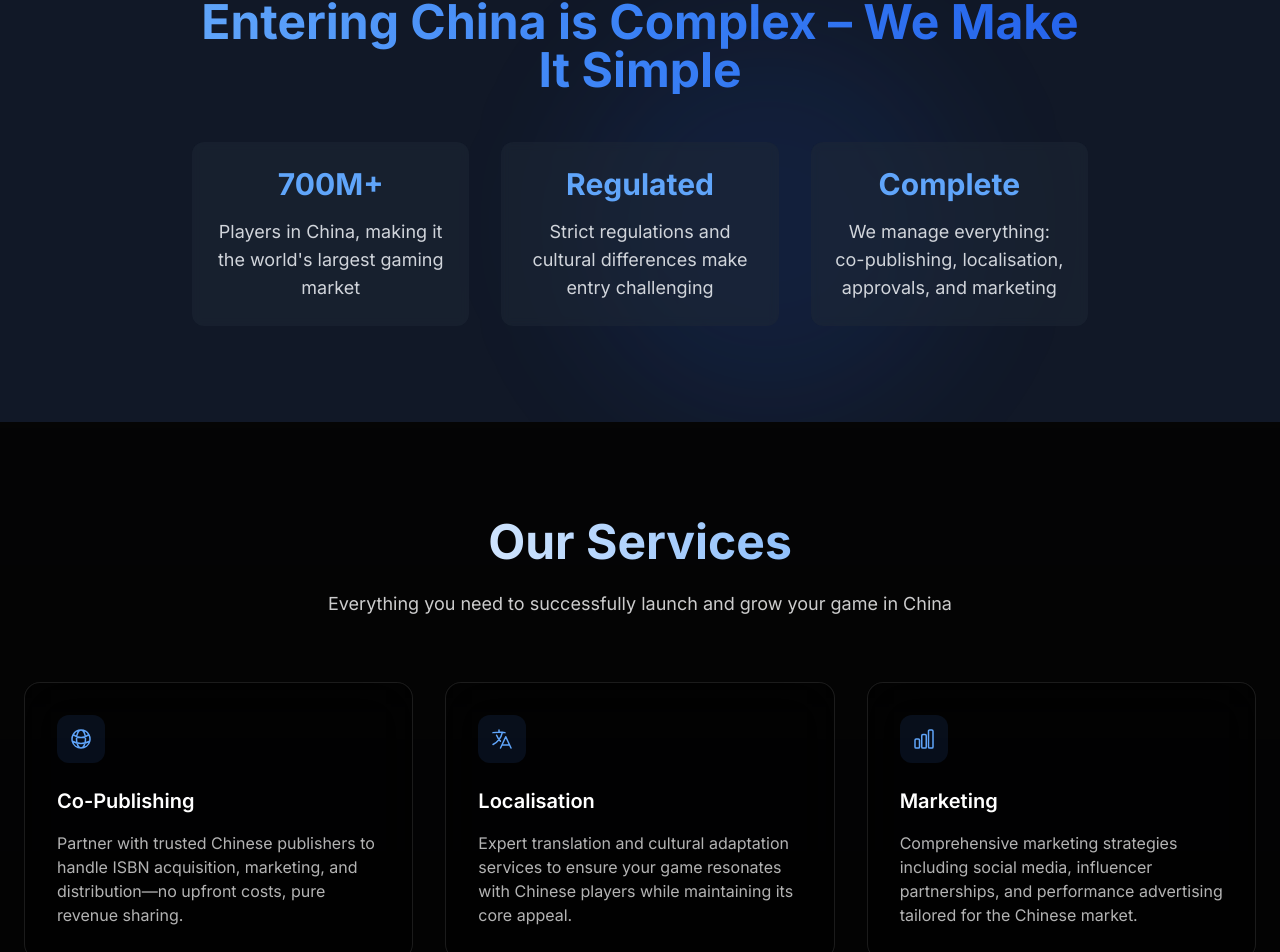
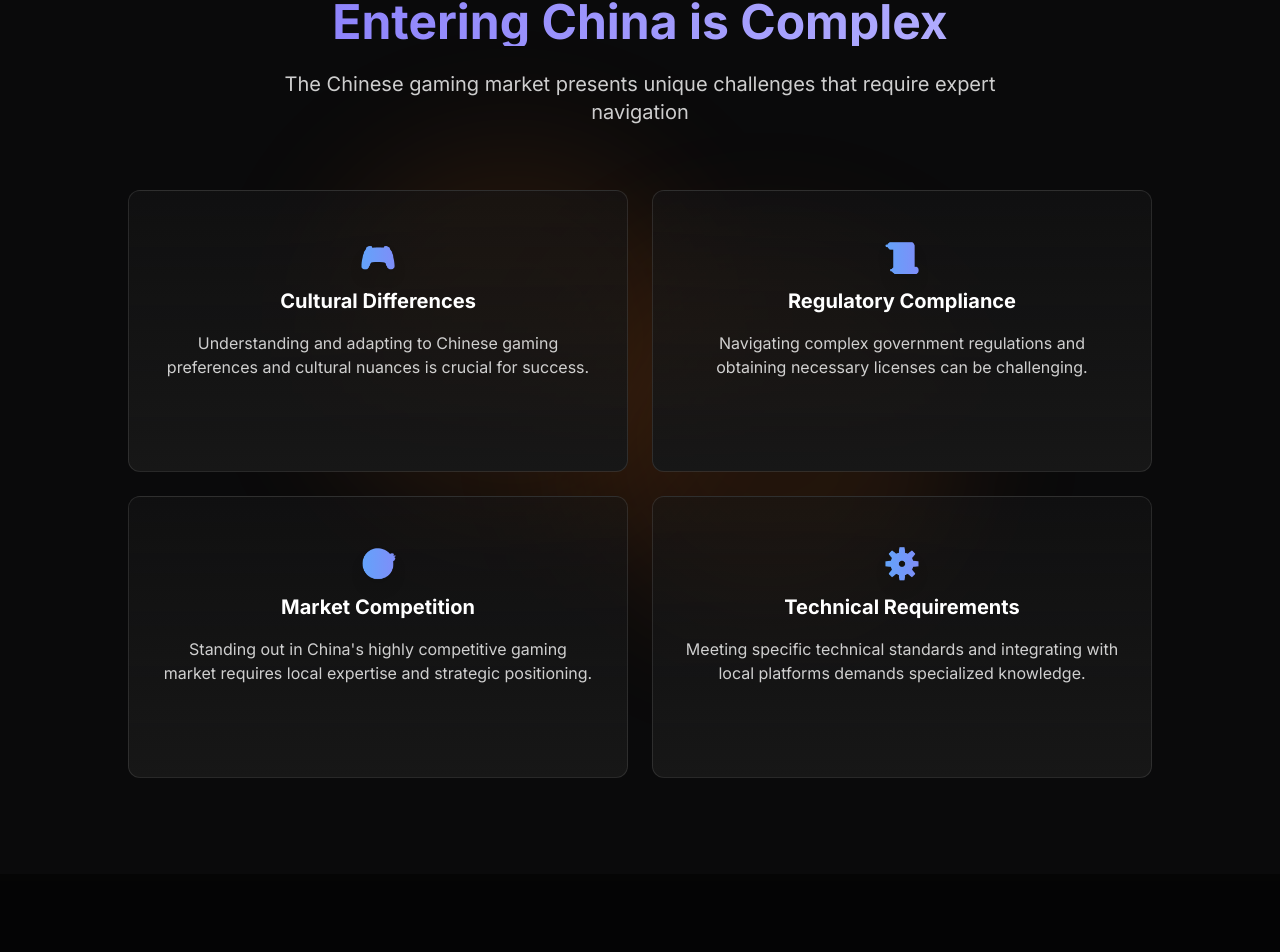
Before and after one commit to louisellingworth/Pixsell, a Next.js app: page / in a window 1280 px wide. Shown: the part 898-1850 px from the top of the page. Built offline with nearby package versions, Linux system fonts and the light colour scheme.

Commit message:
i've updated the cards

```diff
--- a/app/components/ComplexitySection.tsx
+++ b/app/components/ComplexitySection.tsx
@@ -1,58 +1,95 @@
-import React from 'react';
-import { motion } from 'framer-motion';
+'use client'
+
+import { motion } from 'framer-motion'
+import { CardSpotlight } from './ui/CardSpotlight'
+import { ArrowRightIcon } from '@heroicons/react/24/outline'
+
+const challenges = [
+  {
+    title: "Cultural Differences",
+    description: "Understanding and adapting to Chinese gaming preferences and cultural nuances is crucial for success.",
+    emoji: "🎮"
+  },
+  {
+    title: "Regulatory Compliance",
+    description: "Navigating complex government regulations and obtaining necessary licenses can be challenging.",
+    emoji: "📜"
+  },
+  {
+    title: "Market Competition",
+    description: "Standing out in China's highly competitive gaming market requires local expertise and strategic positioning.",
+    emoji: "🎯"
+  },
+  {
+    title: "Technical Requirements",
+    description: "Meeting specific technical standards and integrating with local platforms demands specialized knowledge.",
+    emoji: "⚙️"
+  }
+]
 
 export default function ComplexitySection() {
   return (
-    <section className="w-full py-24 relative overflow-hidden bg-gray-900">
-      {/* Background glow effect */}
+    <section className="py-24 relative overflow-hidden">
+      {/* Background glow effects */}
       <div className="absolute inset-0 overflow-hidden">
-        <div className="absolute top-1/4 right-1/4 w-96 h-96 bg-blue-600/10 rounded-full blur-3xl" />
+        <div className="absolute top-1/4 left-1/4 w-96 h-96 bg-primary-500/10 rounded-full blur-3xl" />
+        <div className="absolute bottom-1/4 right-1/4 w-96 h-96 bg-primary-500/10 rounded-full blur-3xl" />
       </div>
 
-      <div className="container mx-auto px-4">
+      {/* Content */}
+      <div className="relative container mx-auto px-4">
         <motion.div
           initial={{ opacity: 0, y: 20 }}
-          animate={{ opacity: 1, y: 0 }}
+          whileInView={{ opacity: 1, y: 0 }}
+          viewport={{ once: true }}
           transition={{ duration: 0.8 }}
-          className="text-center max-w-4xl mx-auto"
+          className="text-center max-w-3xl mx-auto mb-16"
         >
-          <h2 className="font-inter text-4xl md:text-5xl font-bold mb-8 bg-gradient-to-r from-blue-400 via-blue-500 to-blue-600 bg-clip-text text-transparent">
-            Entering China is Complex – We Make It Simple
+          <h2 className="text-4xl md:text-5xl font-bold mb-6 bg-gradient-to-r from-[#8A7FFB] to-[#B4B0FF] bg-clip-text text-transparent">
+            Entering China is Complex
           </h2>
+          <p className="text-xl text-white/80">
+            The Chinese gaming market presents unique challenges that require expert navigation
+          </p>
+        </motion.div>
 
-          <div className="grid grid-cols-1 md:grid-cols-3 gap-8 mt-12">
+        <div className="grid grid-cols-1 md:grid-cols-2 gap-6 max-w-5xl mx-auto">
+          {challenges.map((challenge, index) => (
             <motion.div
+              key={challenge.title}
               initial={{ opacity: 0, y: 20 }}
-              animate={{ opacity: 1, y: 0 }}
-              transition={{ duration: 0.8, delay: 0.2 }}
-              className="text-center p-6 bg-gray-800/50 rounded-xl backdrop-blur-sm"
+              whileInView={{ opacity: 1, y: 0 }}
+              viewport={{ once: true }}
+              transition={{ duration: 0.5, delay: index * 0.1 }}
             >
-              <h3 className="font-inter text-3xl font-bold text-blue-400 mb-4">700M+</h3>
-              <p className="font-inter text-lg text-gray-300">Players in China, making it the world's largest gaming market</p>
+              <CardSpotlight className="h-full">
+                <div className="flex flex-col items-center h-full">
+                  <div className="flex flex-col items-center gap-3 mb-4">
+                    <span className="text-3xl bg-gradient-to-r from-blue-400 to-indigo-400 bg-clip-text text-transparent filter drop-shadow-lg transform group-hover:scale-110 transition-transform duration-300">
+                      {challenge.emoji}
+                    </span>
+                    <motion.h3
+                      className="text-xl font-bold text-white group-hover:text-indigo-400 transition-colors duration-300 text-center"
+                      initial={{ opacity: 0, x: -20 }}
+                      animate={{ opacity: 1, x: 0 }}
+                      transition={{ delay: index * 0.1 }}
+                    >
+                      {challenge.title}
+                    </motion.h3>
+                  </div>
+                  <p className="text-white/80 mb-6 group-hover:text-white/90 transition-colors duration-300 text-center">
+                    {challenge.description}
+                  </p>
+                  <div className="mt-auto flex items-center text-indigo-400 opacity-0 group-hover:opacity-100 transition-opacity duration-300">
+                    <span className="mr-2 text-sm font-medium">Learn more</span>
+                    <ArrowRightIcon className="w-4 h-4 group-hover:translate-x-1 transition-transform duration-300" />
+                  </div>
+                </div>
+              </CardSpotlight>
             </motion.div>
-
-            <motion.div
-              initial={{ opacity: 0, y: 20 }}
-              animate={{ opacity: 1, y: 0 }}
-              transition={{ duration: 0.8, delay: 0.4 }}
-              className="text-center p-6 bg-gray-800/50 rounded-xl backdrop-blur-sm"
-            >
-              <div className="font-inter text-3xl font-bold text-blue-400 mb-4">Regulated</div>
-              <p className="font-inter text-lg text-gray-300">Strict regulations and cultural differences make entry challenging</p>
-            </motion.div>
-
-            <motion.div
-              initial={{ opacity: 0, y: 20 }}
-              animate={{ opacity: 1, y: 0 }}
-              transition={{ duration: 0.8, delay: 0.6 }}
-              className="text-center p-6 bg-gray-800/50 rounded-xl backdrop-blur-sm"
-            >
-              <div className="font-inter text-3xl font-bold text-blue-400 mb-4">Complete</div>
-              <p className="font-inter text-lg text-gray-300">We manage everything: co-publishing, localisation, approvals, and marketing</p>
-            </motion.div>
-          </div>
-        </motion.div>
+          ))}
+        </div>
       </div>
     </section>
-  );
+  )
 }
--- a/app/components/ServicesSection.tsx
+++ b/app/components/ServicesSection.tsx
@@ -1,68 +1,50 @@
-import React from 'react';
-import { motion } from 'framer-motion';
-import {
-  GlobeAltIcon,
-  LanguageIcon,
-  ChartBarIcon,
-  DocumentCheckIcon,
-  UserGroupIcon,
-  ShieldCheckIcon
-} from '@heroicons/react/24/outline';
+'use client'
+
+import { motion } from 'framer-motion'
+import { CardSpotlight } from './ui/CardSpotlight'
+import { ArrowRightIcon } from '@heroicons/react/24/outline'
 
 const services = [
   {
     title: "Co-Publishing",
     description: "Partner with trusted Chinese publishers to handle ISBN acquisition, marketing, and distribution—no upfront costs, pure revenue sharing.",
-    Icon: GlobeAltIcon
+    emoji: "🤝"
   },
   {
     title: "Localisation",
     description: "Expert translation and cultural adaptation services to ensure your game resonates with Chinese players while maintaining its core appeal.",
-    Icon: LanguageIcon
+    emoji: "🌏"
   },
   {
     title: "Marketing",
     description: "Comprehensive marketing strategies including social media, influencer partnerships, and performance advertising tailored for the Chinese market.",
-    Icon: ChartBarIcon
+    emoji: "📈"
   },
   {
     title: "Compliance",
     description: "Navigate complex Chinese gaming regulations with confidence. We handle all necessary approvals and ensure your game meets local standards.",
-    Icon: DocumentCheckIcon
+    emoji: "✅"
   },
   {
     title: "Player Support",
     description: "24/7 native Chinese player support and community management to ensure high player satisfaction and retention.",
-    Icon: UserGroupIcon
+    emoji: "👥"
   },
   {
     title: "IP Protection",
     description: "Safeguard your intellectual property in China with our comprehensive legal protection and anti-piracy measures.",
-    Icon: ShieldCheckIcon
+    emoji: "🛡️"
   }
-];
-
-const cardVariants = {
-  hidden: { opacity: 0, y: 20 },
-  visible: { opacity: 1, y: 0 }
-};
-
-const iconVariants = {
-  hover: {
-    scale: 1.1,
-    rotate: 5,
-    transition: { type: "spring", stiffness: 300 }
-  }
-};
+]
 
 export default function ServicesSection() {
   return (
     <section className="relative py-16 sm:py-20 md:py-24 overflow-hidden">
-      {/* Background gradient overlay - optimized for mobile */}
+      {/* Background gradient overlay */}
       <div className="absolute inset-0 bg-gradient-to-b from-black/50 to-black/80 pointer-events-none" />
 
       <div className="relative container mx-auto px-4 sm:px-6">
-        {/* Section Header - improved responsive spacing */}
+        {/* Section Header */}
         <div className="text-center max-w-3xl mx-auto mb-12 sm:mb-16">
           <motion.h2
             className="text-3xl sm:text-4xl md:text-5xl font-bold mb-4 sm:mb-6 bg-gradient-to-r from-white to-blue-400 bg-clip-text text-transparent"
@@ -82,54 +64,44 @@ export default function ServicesSection() {
           </motion.p>
         </div>
 
-        {/* Services Grid - improved responsive layout */}
+        {/* Services Grid */}
         <div className="grid grid-cols-1 md:grid-cols-2 lg:grid-cols-3 gap-4 sm:gap-6 md:gap-8">
           {services.map((service, index) => (
             <motion.div
               key={service.title}
-              variants={cardVariants}
-              initial="hidden"
-              whileInView="visible"
-              viewport={{ once: true, margin: "-50px" }}
+              initial={{ opacity: 0, y: 20 }}
+              whileInView={{ opacity: 1, y: 0 }}
+              viewport={{ once: true }}
               transition={{ duration: 0.5, delay: index * 0.1 }}
-              whileHover={{ y: -5 }}
-              className="group relative"
             >
-              {/* Card - optimized for touch devices */}
-              <div className="h-full p-6 sm:p-8 rounded-2xl bg-black/40 backdrop-blur-xl border border-white/10
-                             hover:border-blue-500/50 transition-all duration-300
-                             hover:shadow-[0_0_30px_rgba(59,130,246,0.2)]
-                             active:scale-[0.98] touch-manipulation">
-                {/* Icon */}
-                <motion.div
-                  className="w-10 sm:w-12 h-10 sm:h-12 mb-4 sm:mb-6 rounded-xl bg-blue-500/10 flex items-center justify-center
-                            group-hover:bg-blue-500/20 transition-colors duration-300"
-                  variants={iconVariants}
-                  whileHover="hover"
-                >
-                  <service.Icon className="w-5 sm:w-6 h-5 sm:h-6 text-blue-400" />
-                </motion.div>
-
-                {/* Content - improved responsive typography */}
-                <h3 className="text-lg sm:text-xl font-semibold mb-2 sm:mb-4 text-white group-hover:text-blue-400 transition-colors duration-300">
-                  {service.title}
-                </h3>
-                <p className="text-sm sm:text-base text-white/70 leading-relaxed">
-                  {service.description}
-                </p>
-
-                {/* Animated gradient border */}
-                <div className="absolute inset-0 rounded-2xl bg-gradient-to-r from-blue-500/0 via-blue-500/50 to-blue-500/0 opacity-0
-                              group-hover:opacity-10 blur-xl transition-opacity duration-500" />
-              </div>
-
-              {/* Hover glow effect - performance optimized */}
-              <div className="absolute -inset-0.5 bg-gradient-to-r from-blue-500 to-blue-600 rounded-2xl opacity-0
-                            group-hover:opacity-10 blur-xl transition-opacity duration-300" />
+              <CardSpotlight className="h-full">
+                <div className="flex flex-col items-center h-full">
+                  <div className="flex flex-col items-center gap-3 mb-4">
+                    <span className="text-3xl bg-gradient-to-r from-blue-400 to-indigo-400 bg-clip-text text-transparent filter drop-shadow-lg transform group-hover:scale-110 transition-transform duration-300">
+                      {service.emoji}
+                    </span>
+                    <motion.h3
+                      className="text-xl font-bold text-white group-hover:text-indigo-400 transition-colors duration-300 text-center"
+                      initial={{ opacity: 0, x: -20 }}
+                      animate={{ opacity: 1, x: 0 }}
+                      transition={{ delay: index * 0.1 }}
+                    >
+                      {service.title}
+                    </motion.h3>
+                  </div>
+                  <p className="text-white/80 mb-6 group-hover:text-white/90 transition-colors duration-300 text-center">
+                    {service.description}
+                  </p>
+                  <div className="mt-auto flex items-center text-indigo-400 opacity-0 group-hover:opacity-100 transition-opacity duration-300">
+                    <span className="mr-2 text-sm font-medium">Learn more</span>
+                    <ArrowRightIcon className="w-4 h-4 group-hover:translate-x-1 transition-transform duration-300" />
+                  </div>
+                </div>
+              </CardSpotlight>
             </motion.div>
           ))}
         </div>
       </div>
     </section>
-  );
+  )
 }
--- /dev/null
+++ b/app/components/ui/CardSpotlight.tsx
@@ -0,0 +1,68 @@
+'use client'
+
+import { useRef, useState } from 'react'
+import { cn } from '@/lib/utils'
+import { motion } from 'framer-motion'
+
+interface CardSpotlightProps extends React.HTMLAttributes<HTMLDivElement> {
+  children: React.ReactNode
+  className?: string
+}
+
+export function CardSpotlight({ children, className, ...props }: CardSpotlightProps) {
+  const divRef = useRef<HTMLDivElement>(null)
+  const [isFocused, setIsFocused] = useState(false)
+  const [position, setPosition] = useState({ x: 0, y: 0 })
+  const [opacity, setOpacity] = useState(0)
+
+  const handleMouseMove = (e: React.MouseEvent<HTMLDivElement>) => {
+    if (!divRef.current) return
+
+    const div = divRef.current
+    const rect = div.getBoundingClientRect()
+
+    setPosition({
+      x: e.clientX - rect.left,
+      y: e.clientY - rect.top,
+    })
+  }
+
+  const handleMouseEnter = () => {
+    setIsFocused(true)
+    setOpacity(1)
+  }
+
+  const handleMouseLeave = () => {
+    setIsFocused(false)
+    setOpacity(0)
+  }
+
+  return (
+    <motion.div
+      ref={divRef}
+      className={cn(
+        "relative overflow-hidden rounded-xl border border-white/10 bg-gradient-to-b from-neutral-900/50 to-neutral-900 px-8 py-12 group",
+        className
+      )}
+      onMouseMove={handleMouseMove}
+      onMouseEnter={handleMouseEnter}
+      onMouseLeave={handleMouseLeave}
+      initial={false}
+      whileHover={{ scale: 1.02 }}
+      transition={{ type: "spring", stiffness: 300, damping: 30 }}
+    >
+      <div
+        className="pointer-events-none absolute -inset-px opacity-0 transition duration-300"
+        style={{
+          opacity,
+          background: `radial-gradient(800px circle at ${position.x}px ${position.y}px, rgba(99,102,241,.3), transparent 30%)`,
+        }}
+      />
+      <div className="relative z-10 transition-transform duration-300 group-hover:translate-x-2">
+        {children}
+      </div>
+      {/* Border glow effect */}
+      <div className="absolute inset-0 opacity-0 group-hover:opacity-100 transition duration-500 rounded-xl bg-gradient-to-r from-indigo-500/20 to-purple-500/20 blur" />
+    </motion.div>
+  )
+}
--- /dev/null
+++ b/app/lib/utils.ts
@@ -0,0 +1,6 @@
+import { type ClassValue, clsx } from 'clsx'
+import { twMerge } from 'tailwind-merge'
+
+export function cn(...inputs: ClassValue[]) {
+  return twMerge(clsx(inputs))
+}
```
Also changed, not shown: 2 other files (tests, documents, lock files or other folders).
